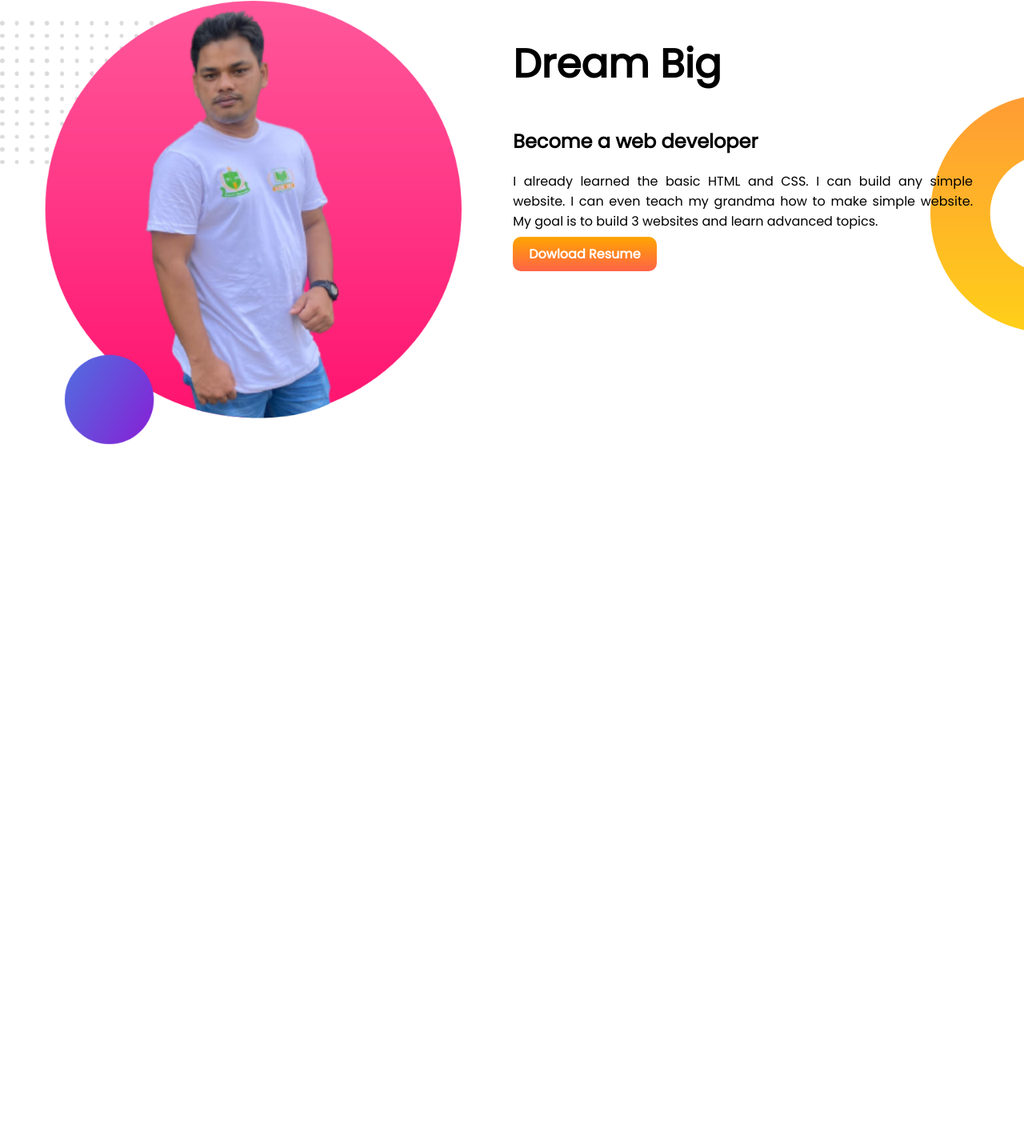
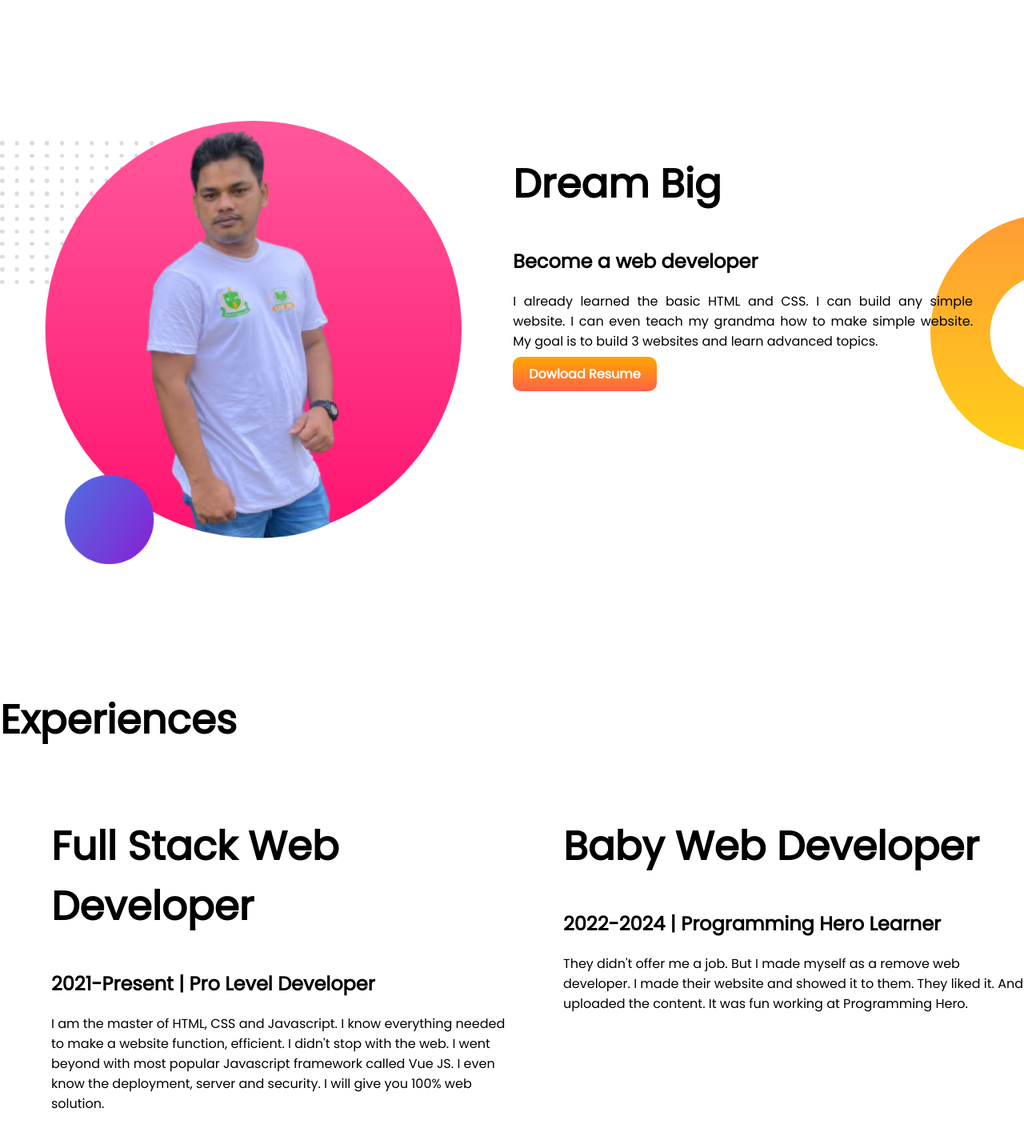
Before and after one commit to Monjurul28/developer-portfolio, a plain HTML site: page index.html in a window 1280 px wide. Shown: the part 637-2062 px from the top of the page at 80% size. Before the commit the page ends 1200 px from the top, so only its background shows below. Drawn offline with Linux system fonts and the light colour scheme.

Commit message:
new added

```diff
--- a/index.html
+++ b/index.html
@@ -13,7 +13,7 @@
 </head>
 
 <body>
-    <section class="top_banner">
+    <section class="top_banner flexible-container">
             <div class="half-part">
                 <h1>Welcome To</h1>
                 <h1><span id="islam"> Monjurul Islam</span> World! </h1>
@@ -27,7 +27,8 @@
                 <img src="Image/my portfolio first pic.png" alt="">
             </div>
     </section>
-    <section class="side-image">
+
+    <section class="side-image flexible-container">
             <div class="half-part2">
                 <img src="Image/my portfolio second pic.png" alt="">
             </div>
@@ -39,6 +40,22 @@
             </div>
         </section>
 
+        <section>
+            <h1>Experiences</h1>
+            <div class="flexible-container">
+                    <div class="half-part">
+                        <h1>Full Stack Web Developer</h1>
+                        <h2>2021-Present | Pro Level Developer</h2>
+                        <p>I am the master of HTML, CSS and Javascript. I know everything needed to make a website function, efficient. I didn't stop with the web. I went beyond with most popular Javascript framework called Vue JS. I even know the deployment, server and security. I will give you 100% web solution.</p>
+                    </div>
+
+                    <div class="half-part">
+                        <h1>Baby Web Developer</h1>
+                        <h2>2022-2024 | Programming Hero Learner</h2>
+                        <p>They didn't offer me a job. But I made myself as a remove web developer. I made their website and showed it to them. They liked it. And uploaded the content. It was fun working at Programming Hero.</p>
+                    </div>
+            </div>
+        </section>
 
 
 </body>
--- a/style.css
+++ b/style.css
@@ -14,8 +14,9 @@ h1 {
     color: orange;
 }
 
-section {
+.flexible-container{
     display: flex;
+    margin-bottom: 150px;
 }
 
 .half-part {
```
Lines whose indentation alone changed are shown as unchanged.
